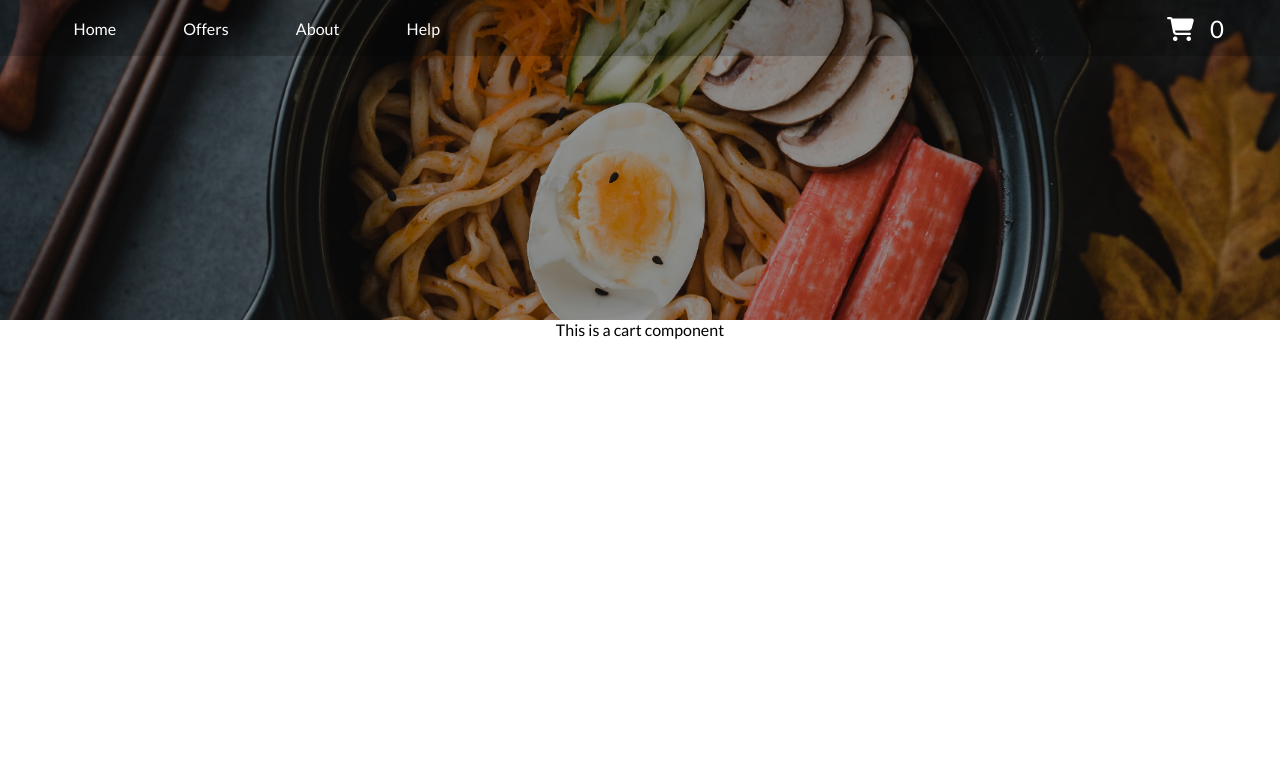
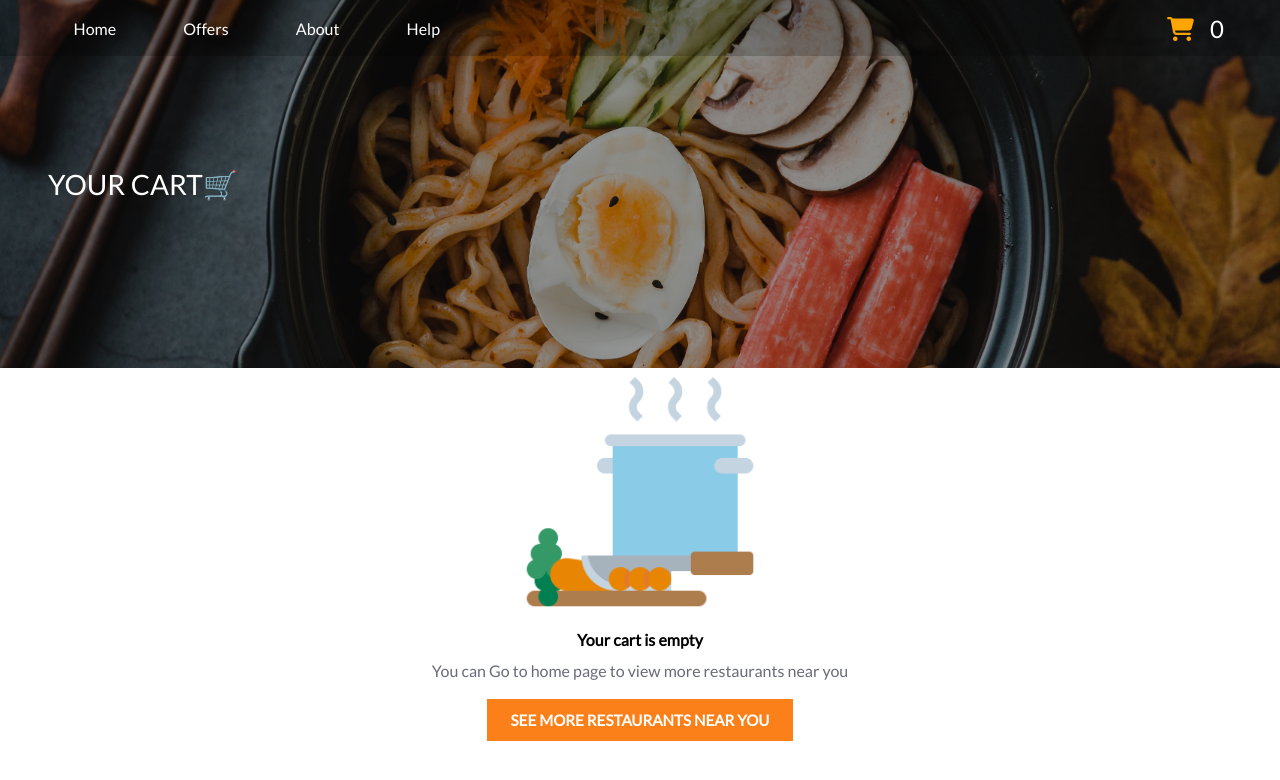
Before and after one commit to preetamvarun/Restaurant-App, a React (Create React App) app: page /cart in a window 1280 px wide. Shown: the top 780 px of the page. Built offline with nearby package versions, Linux system fonts and the light colour scheme.

Commit message:
showing cart page when cart is empty

```diff
--- a/src/App.js
+++ b/src/App.js
@@ -5,7 +5,7 @@ import { useState } from 'react';
 import { FoodContext } from './utils/SearchFoodContext';
 import { BrowserRouter, Routes, Route } from 'react-router-dom';
 import About from './Components/AboutComponent/About';
-import Help from './Components/HelpComponent/Help';
+import Help from './Components/Help/Help';
 import Offers from './Components/OffersComponent/Offers';
 import RestaurantMenu from './Components/RestaurantMenu/RestaurantMenu';
 import Cart from './Components/Cart/Cart';
--- a/src/Components/Cart/Cart.css
+++ b/src/Components/Cart/Cart.css
@@ -0,0 +1,39 @@
+.Empty-Cart {
+  display: flex;
+  flex-direction: column;
+  justify-content: center;
+  align-items: center;
+}
+
+.Cook-Food {
+  height: 250px;
+  width: 250px;
+}
+
+.Cook-Food img {
+  height: 100%;
+  width: 100%;
+  object-fit: contain;
+}
+
+.Empty-Cart-Text p:first-child {
+  font-weight: 800;
+  margin: 0.75rem 0rem;
+}
+
+.Empty-Cart-Text p:nth-child(2) {
+  color: #686b78;
+  margin: 0.2rem 0rem;
+}
+
+.Empty-Cart-Text a {
+  color: white;
+  display: inline-block;
+  background-color: #fc8019;
+  padding: 0.75rem 1.5rem;
+  font-weight: 600;
+  text-transform: uppercase;
+  text-decoration: none;
+  font-size: 0.95rem;
+  margin: 1rem 0rem;
+}
--- a/src/Components/Cart/Cart.js
+++ b/src/Components/Cart/Cart.js
@@ -1,8 +1,25 @@
 import './Cart.css';
+import { useSelector } from 'react-redux';
+import cook from '../Cart/cooking.png';
+import { Link } from 'react-router-dom';
+
 const Cart = () => {
+  const cartItems = useSelector((store) => store.cart.items);
+
   return (
     <div>
-      <p>This is a cart component</p>
+      {!cartItems.length && (
+        <div className='Empty-Cart'>
+          <div className='Cook-Food'>
+            <img src={cook} alt='cook' />
+          </div>
+          <div className='Empty-Cart-Text'>
+            <p>Your cart is empty</p>
+            <p>You can Go to home page to view more restaurants near you</p>
+            <Link to='/'>See more restaurants near you</Link>
+          </div>
+        </div>
+      )}
     </div>
   );
 };
--- a/src/Components/HeaderComponent/NavigatorComponent/Navigator.js
+++ b/src/Components/HeaderComponent/NavigatorComponent/Navigator.js
@@ -4,7 +4,6 @@ import { useSelector } from 'react-redux';
 
 const Navigator = () => {
   const cartItems = useSelector((store) => store.cart.items);
-  console.log(cartItems);
   return (
     <div className='Navigator'>
       {/*List Items in the navigator*/}
@@ -20,15 +19,19 @@ const Navigator = () => {
             <Link to='/about'>About</Link>
           </li>
           <li>
-            <a href='/help'>Help</a>
+            <Link to='/help'>Help</Link>
           </li>
         </ul>
       </div>
 
       {/*Cart Icon*/}
       <div className='cart-icon'>
-        <i className='fa-solid fa-cart-shopping'></i>
-        <span style={{ margin: '1rem' }}>{cartItems.length}</span>
+        <Link to='/cart' style={{ textDecoration: 'none', color: 'orange' }}>
+          <i className='fa-solid fa-cart-shopping'></i>
+          <span style={{ margin: '1rem', color: 'white' }}>
+            {cartItems.length}
+          </span>
+        </Link>
       </div>
     </div>
   );
--- a/src/Hooks/useDisplayText.js
+++ b/src/Hooks/useDisplayText.js
@@ -15,6 +15,8 @@ const useDisplayText = (path) => {
     text = <p>Welcome To Help Section 💁</p>;
   } else if (path.includes('/restaurant/')) {
     text = 'Click on your cuisine to indulge in our delicious dishes';
+  } else if (path === '/cart') {
+    text = 'Your Cart🛒';
   } else {
     text = '';
   }
```
Also changed, not shown: src/Components/Cart/cooking.png (added), src/Components/Help/Help.js (renamed from src/Components/HelpComponent/Help.js).
